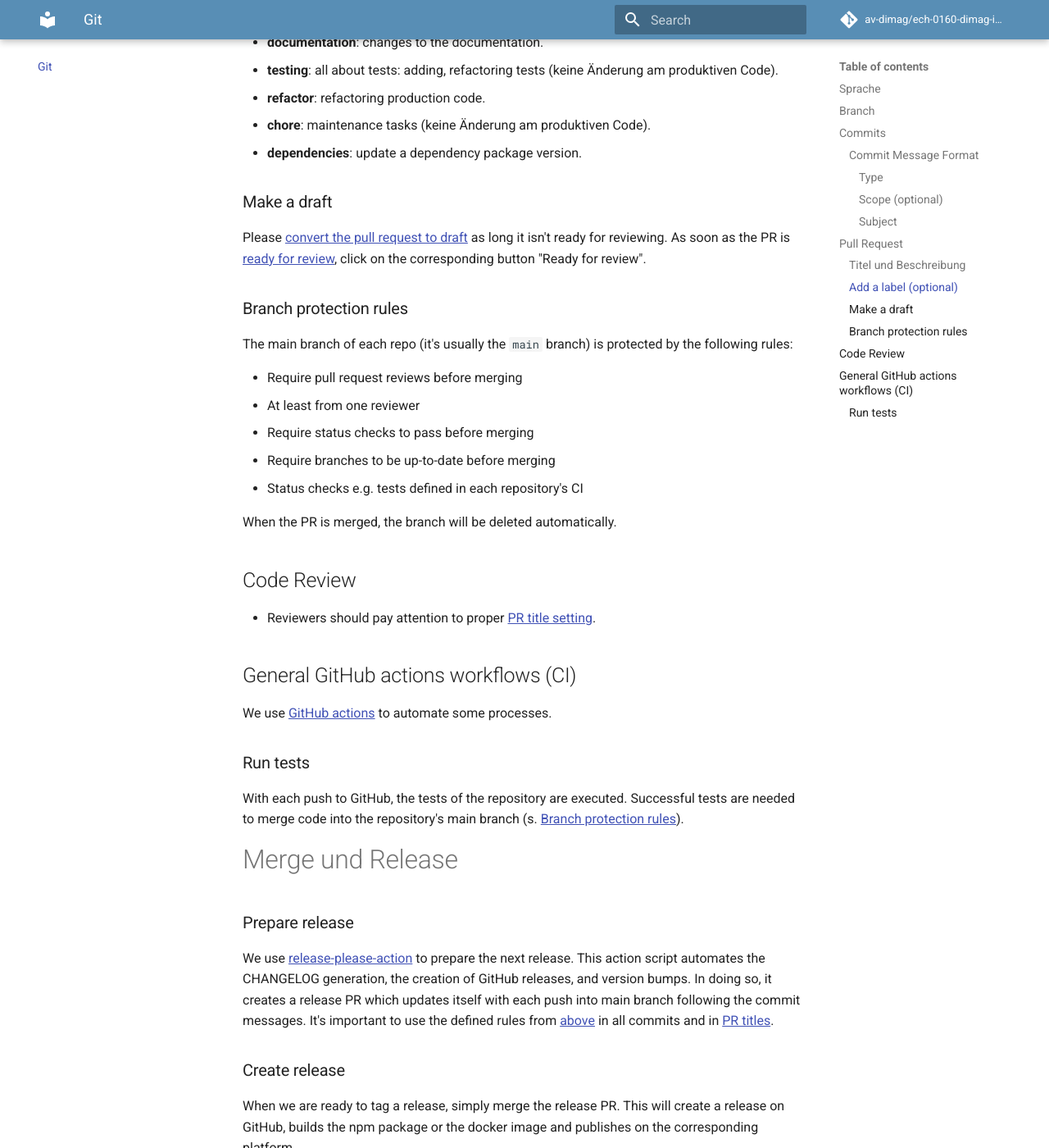
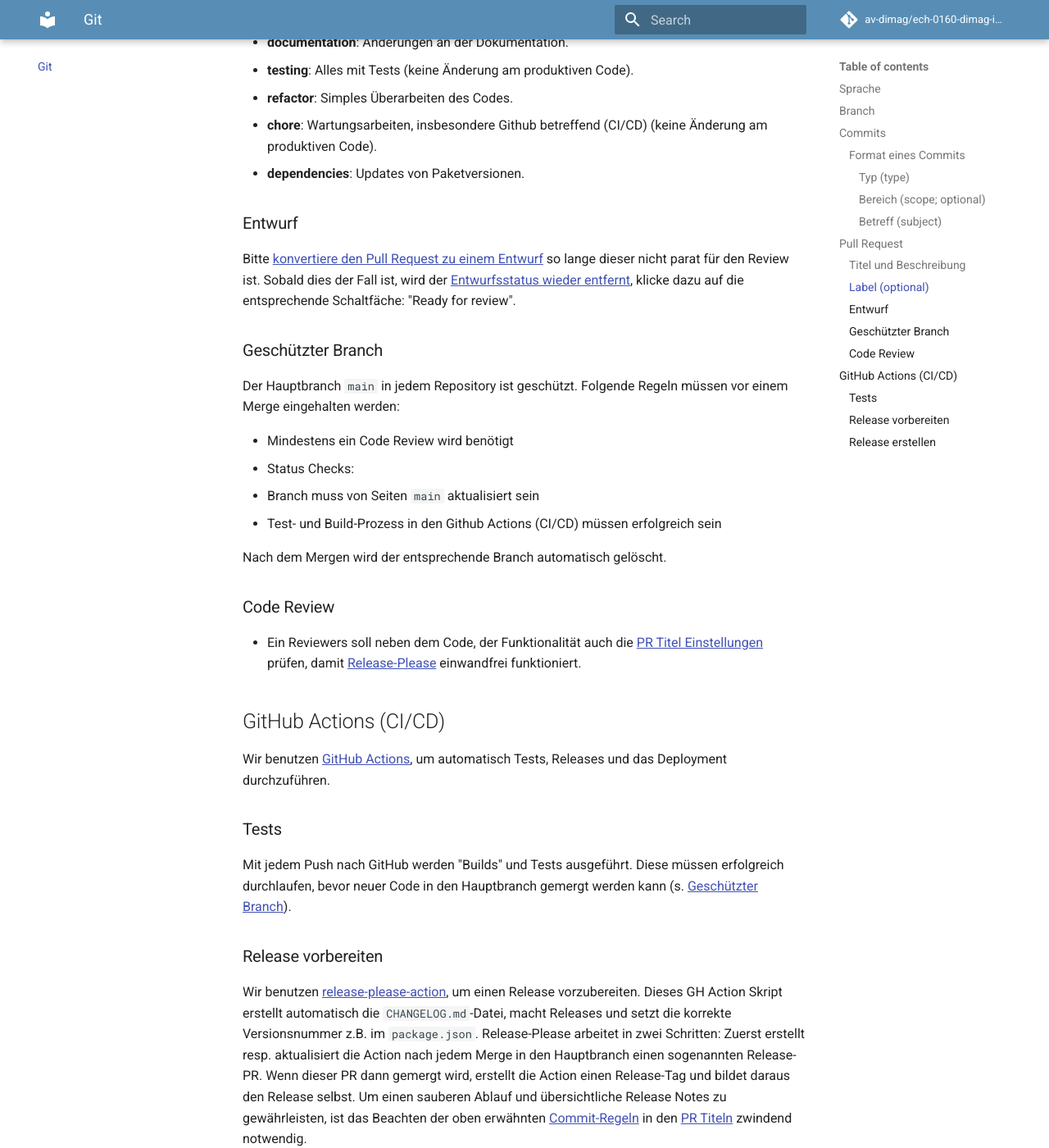
Before and after one commit to av-dimag/guideline, an MkDocs documentation site: the page built from docs/git/index.md, in a window 1280 px wide and 1400 px high, scrolled down 3359 px. Shown: the whole window at 82% size. Built offline with MkDocs 1.6.1 and Material for MkDocs 9.7.7, drawn with Linux system fonts in a browser that asks for light colours; emoji names are drawn with the system emoji font; comment, search, counter and statistics services are not loaded; some of the changed text lies outside the part shown.

Commit message:
docs(git): update index

````diff
--- a/docs/git/index.md
+++ b/docs/git/index.md
@@ -38,15 +38,15 @@ Und, um es vorwegzunehmen, der spätere **Titel des PRs** sollte wie eine **Comm
 
 Um eine einheitliche Lesbarkeit zu garantieren, insbesondere im Zusammenhang mit den Releases, den Versionen (s. [SemVer](https://semver.org/)) und den Changelogs, müssen die Commit-Nachrichten strikten Regeln folgen. Wir halten uns an [Conventional Commit messages](https://www.conventionalcommits.org/), die folgendes Format vorgeben:
 
-### Commit Message Format
+### Format eines Commits
 
 ```text
 <type>(<scope>): <subject>
 ```
 
-#### Type
+#### Typ (type)
 
-Der Typ muss einer der folgenden sein:
+Der Typ muss einer der Folgenden sein:
 
 - **fix**: bei Bug fixes. Ein solcher Commit ändert die Version auf Ebene **patch**
 - **feat**: bei neuen Features. Ein solcher Commit ändert die Version auf Ebene **minor**.
@@ -60,7 +60,7 @@ Der Typ muss einer der folgenden sein:
 
 Die ersten vier Punkte dieser Liste haben einen Einfluss auf die Versionsnummer und werden in den Release Notes aufgeführt.
 
-#### Scope (optional)
+#### Bereich (scope; optional)
 
 Die Zuordnung zu einem Bereich (scope) ist optional. Es ist aber sinnvoll, wenn dieser auch gesetzt wird.
 
@@ -74,7 +74,7 @@ Bisherige Scopes:
 - xml-converter
 - ci/cd
 
-#### Subject
+#### Betreff (subject)
 
 Der Betreff (subject) beinhaltet eine knappe Beschreibung der Änderung:
 
@@ -97,64 +97,54 @@ resolves #42
 
 In diesem Beispiel wird der Issue Nr. 42 mit dem PR beidseitig verknüpft und nach dem Merge ebenfalls automatisch geschlossen.
 
+### Label (optional)
 
+Das Setzen eines Labels ist optional, ist aber sicher hilfreich beim Sortieren und Auffinden bestimmter Pull Requests. Im Release Prozess hat es jedenfalls keinen Einfluss mehr.
 
-### Add a label (optional)
+- **breaking**: Breaking Changes.
+- **enhancement**: Neue Features.
+- **bug**: Bug fixes.
+- **styling** Style resp. Design Updates (keine Änderung am produktiven Code).
+- **documentation**: Änderungen an der Dokumentation.
+- **testing**: Alles mit Tests (keine Änderung am produktiven Code).
+- **refactor**: Simples Überarbeiten des Codes.
+- **chore**: Wartungsarbeiten, insbesondere Github betreffend (CI/CD) (keine Änderung am produktiven Code).
+- **dependencies**: Updates von Paketversionen.
 
-This step is optional, since it has no impact on the release process anymore. However, adding at least one of the
-corresponding labels to your PR will help quickly realize its purpose:
+### Entwurf
 
-- **breaking**: breaking changes.
-- **enhancement**: new feature.
-- **bug**: a bug fix.
-- **styling** update style (keine Änderung am produktiven Code).
-- **documentation**: changes to the documentation.
-- **testing**: all about tests: adding, refactoring tests (keine Änderung am produktiven Code).
-- **refactor**: refactoring production code.
-- **chore**: maintenance tasks (keine Änderung am produktiven Code).
-- **dependencies**: update a dependency package version.
+Bitte [konvertiere den Pull Request zu einem Entwurf](https://docs.github.com/en/pull-requests/collaborating-with-pull-requests/proposing-changes-to-your-work-with-pull-requests/changing-the-stage-of-a-pull-request#converting-a-pull-request-to-a-draft)
+so lange dieser nicht parat für den Review ist. Sobald dies der Fall ist, wird der [Entwurfsstatus wieder entfernt](https://docs.github.com/en/pull-requests/collaborating-with-pull-requests/proposing-changes-to-your-work-with-pull-requests/changing-the-stage-of-a-pull-request#marking-a-pull-request-as-ready-for-review),
+klicke dazu auf die entsprechende Schaltfäche: "Ready for review".
 
-### Make a draft
+### Geschützter Branch
 
-Please [convert the pull request to draft](https://docs.github.com/en/pull-requests/collaborating-with-pull-requests/proposing-changes-to-your-work-with-pull-requests/changing-the-stage-of-a-pull-request#converting-a-pull-request-to-a-draft)
-as long it isn't ready for reviewing. As soon as the PR is [ready for review](https://docs.github.com/en/pull-requests/collaborating-with-pull-requests/proposing-changes-to-your-work-with-pull-requests/changing-the-stage-of-a-pull-request#marking-a-pull-request-as-ready-for-review),
-click on the corresponding button "Ready for review".
+Der Hauptbranch `main` in jedem Repository ist geschützt. Folgende Regeln müssen vor einem Merge eingehalten werden:
 
-### Branch protection rules
+- Mindestens ein Code Review wird benötigt
+- Status Checks:
+  - Branch muss von Seiten `main` aktualisiert sein
+  - Test- und Build-Prozess in den Github Actions (CI/CD) müssen erfolgreich sein
 
-The main branch of each repo (it's usually the `main` branch) is protected by the following rules:
+Nach dem Mergen wird der entsprechende Branch automatisch gelöscht.
 
-- Require pull request reviews before merging
-  - At least from one reviewer
-- Require status checks to pass before merging
-  - Require branches to be up-to-date before merging
-  - Status checks e.g. tests defined in each repository's CI
+### Code Review
 
-When the PR is merged, the branch will be deleted automatically.
+- Ein Reviewers soll neben dem Code, der Funktionalität auch die [PR Titel Einstellungen](#titel-und-beschreibung) prüfen, damit [Release-Please](#release-vorbereiten) einwandfrei funktioniert.
 
-## Code Review
+## GitHub Actions (CI/CD)
 
-- Reviewers should pay attention to proper [PR title setting](#pr-title-format).
+Wir benutzen [GitHub Actions](https://github.com/features/actions), um automatisch Tests, Releases und das Deployment durchzuführen.
 
-## General GitHub actions workflows (CI)
+### Tests
 
-We use [GitHub actions](https://github.com/features/actions) to automate some processes.
+Mit jedem Push nach GitHub werden "Builds" und Tests ausgeführt. Diese müssen erfolgreich durchlaufen, bevor neuer Code in den Hauptbranch gemergt werden kann (s. [Geschützter Branch](#geschützter-branch)).
 
-### Run tests
+### Release vorbereiten
 
-With each push to GitHub, the tests of the repository are executed. Successful tests are needed to merge code into the
-repository's main branch (s. [Branch protection rules](#branch-protection-rules)).
+Wir benutzen [release-please-action](https://github.com/marketplace/actions/release-please-action), um einen Release vorzubereiten. Dieses GH Action Skript erstellt automatisch die `CHANGELOG.md`-Datei, macht Releases und setzt die korrekte Versionsnummer z.B. im `package.json`. Release-Please arbeitet in zwei Schritten: Zuerst erstellt resp. aktualisiert die Action nach jedem Merge in den Hauptbranch einen sogenannten Release-PR. Wenn dieser PR dann gemergt wird, erstellt die Action einen Release-Tag und bildet daraus den Release selbst.
+Um einen sauberen Ablauf und übersichtliche Release Notes zu gewährleisten, ist das Beachten der oben erwähnten [Commit-Regeln](#commits) in den [PR Titeln](#titel-und-beschreibung) zwindend notwendig.
 
-# Merge und Release
+### Release erstellen
 
-### Prepare release
-
-We use [release-please-action](https://github.com/marketplace/actions/release-please-action) to prepare the next release.
-This action script automates the CHANGELOG generation, the creation of GitHub releases, and version bumps. In doing so,
-it creates a release PR which updates itself with each push into main branch following the commit messages. It's
-important to use the defined rules from [above](#git-commit-guidelines) in all commits and in [PR titles](#pr-title-format).
-
-### Create release
-
-When we are ready to tag a release, simply merge the release PR. This will create a release on GitHub, builds the npm
-package or the docker image and publishes on the corresponding platform.
+Sobald wir für einen neuen Release bereit sind, wird der Release PR durchgesehen (Review) und daraufhin gemergt. Dadurch wird automatisch der entsrpechende Release publiziert und das Produkt entsprechend bereitgestellt.
````
